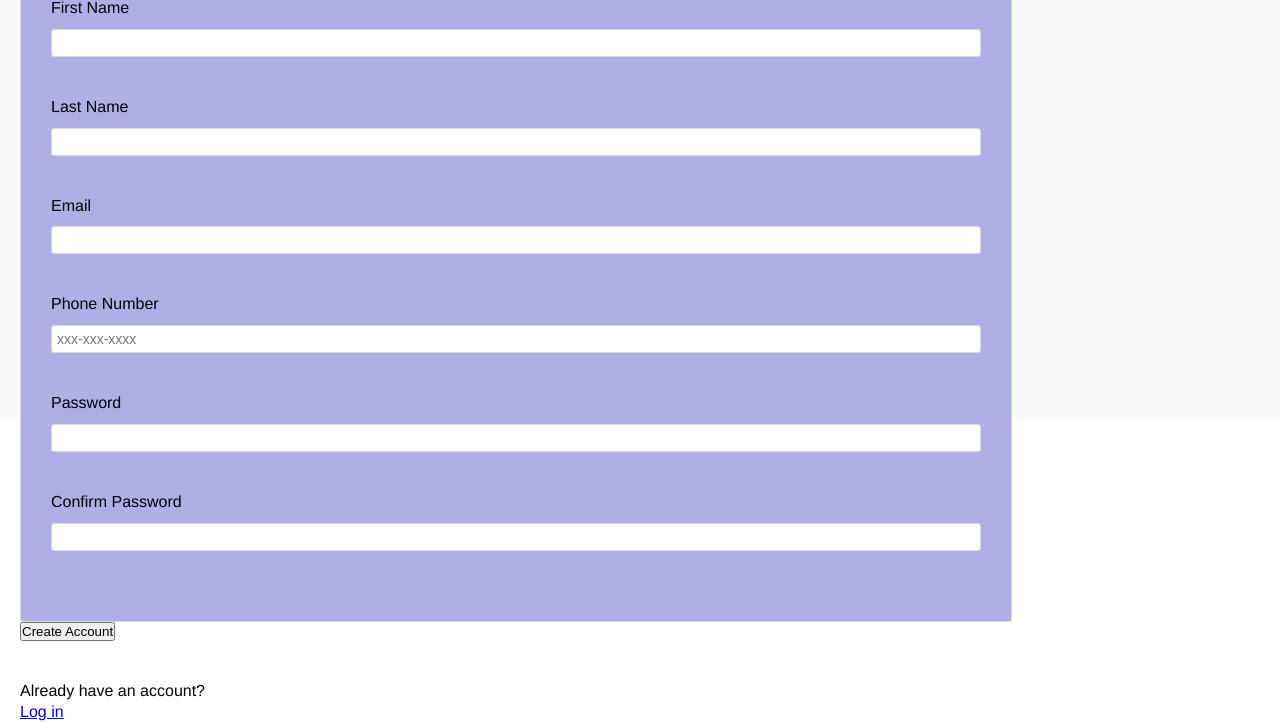
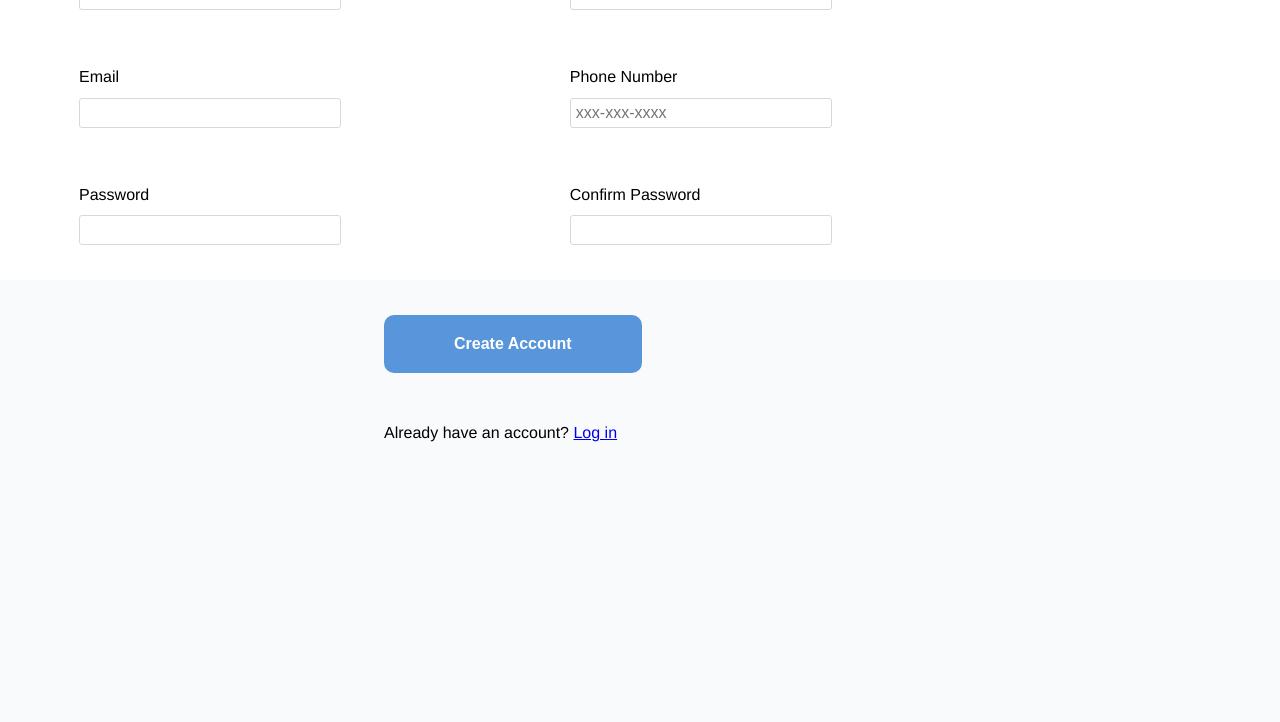
Before and after one commit to looonnng/odin-sign-up-form, a plain HTML site: page index.html in a window 1280 px wide. Shown: the part 481-1203 px from the top of the page. After the commit the page ends 960 px from the top, so only its background shows below. Drawn offline with Linux system fonts and the light colour scheme.

Commit message:
Added form validation styling Added button styling Styled desktop ui with flex-wrap

```diff
--- a/index.html
+++ b/index.html
@@ -15,11 +15,18 @@
       <h1>Sign up <em>now</em> to get started.</h1>
 
       <h1 class="login-intro">You <em>know</em> you want to.</h1>
+      <div class="form-wrapper">
+        <h1>Let's do this!</h1>
         <form id="login-form" class="login-form">
-        <h1>Let's do this!</h1>
           <div class="form-control">
             <label for="first-name">First Name</label>
-          <input id="first-name" type="text" name="first-name" required />
+            <input
+              id="first-name"
+              type="text"
+              name="first-name"
+              placeholder=" "
+              required
+            />
           </div>
           <div class="form-control">
             <label for="last-name">Last Name</label>
@@ -28,12 +35,20 @@
               type="text"
               name="last-name"
               value=""
+              placeholder=" "
               required
             />
           </div>
           <div class="form-control">
             <label for="mail">Email</label>
-          <input id="mail" type="email" name="email" value="" required />
+            <input
+              id="mail"
+              type="email"
+              name="email"
+              value=""
+              placeholder=" "
+              required
+            />
           </div>
           <div class="form-control">
             <label for="phone-number">Phone Number</label>
@@ -48,7 +63,13 @@
           </div>
           <div class="form-control">
             <label for="pwd">Password</label>
-          <input id="pwd" type="password" name="password" required />
+            <input
+              id="pwd"
+              type="password"
+              name="password"
+              placeholder=" "
+              required
+            />
           </div>
           <div class="form-control">
             <label for="password-confirm">Confirm Password</label>
@@ -56,10 +77,12 @@
               id="password-confirm"
               type="password"
               name="password-confirm"
+              placeholder=" "
               required
             />
           </div>
         </form>
+      </div>
 
       <div class="form-control">
         <button type="submit" form="login-form">Create Account</button>
--- a/styles.css
+++ b/styles.css
@@ -1,23 +1,35 @@
 * {
   margin: 0;
   padding: 0;
+}
+
+html,
+body {
   box-sizing: border-box;
+  width: 100%;
+  height: 100vh;
+  background-color: rgb(249, 250, 251);
 }
 
 .right-side {
   font-family: Helvetica, Arial, sans-serif;
-  font-size: 16px;
+  font-size: 1rem;
   line-height: 1.3;
-  background-color: #f9fafb;
 
-  width: 100%;
-  height: 100vh;
   margin-top: 100px;
-  padding: 20px;
 
   display: flex;
   flex-direction: column;
-  align-items: flex-start;
+  align-items: center;
+}
+
+.form-wrapper {
+  background-color: #ffffff;
+  width: 100%;
+}
+
+.right-side h1 {
+  text-align: center;
 }
 
 .login-intro {
@@ -25,12 +37,12 @@
 }
 
 .login-form {
-  background-color: rgb(175, 175, 230);
   border: 1px solid #d6d9dc;
   border-radius: 3px;
 
   width: 80%;
-  padding: 30px;
+  margin: 0 auto;
+  border: none;
 }
 
 .login-form h1 {
@@ -39,35 +51,56 @@
 
 .form-control {
   margin-bottom: 40px;
-  display: flex;
+  /*   display: flex;
   flex-direction: column;
   justify-content: flex-start;
-  flex-wrap: wrap;
+  flex-wrap: wrap; */
 }
 
-.form-control input[type] {
+.form-control input {
   background-color: #ffffff;
   border: 1px solid #d6d9dc;
   border-radius: 3px;
   width: 100%;
   padding: 5px;
-  font-size: 14px;
+  font-size: 1rem;
 }
 
 .form-control label {
+  font-size: 1rem;
   margin-bottom: 10px;
+  display: block;
 }
 
-input:focus:invalid {
-  box-shadow: 0 0 5px 1px red;
+.form-control button {
+  font-size: 1rem;
+  font-weight: bold;
+
+  color: #ffffff;
+  background-color: #5995da;
+
+  margin-top: 20px;
+  border: none;
+  border-radius: 10px;
+
+  padding: 20px 70px;
+  cursor: pointer;
 }
 
-input:valid {
-  box-shadow: none;
+.form-control button:hover {
+  background-color: #76aeed;
 }
 
-input:invalid {
-  box-shadow: none;
+.form-control button:active {
+  background-color: #407fc7;
+}
+
+input:not(:focus):not(:placeholder-shown):invalid {
+  border-color: red;
+}
+
+input:not(:focus):not(:placeholder-shown):valid {
+  border-color: green;
 }
 
 /*
@@ -82,10 +115,51 @@ input:invalid {
 
 /* Tablet Styles */
 @media only screen and (min-width: 401px) and (max-width: 960px) {
-  .right-side {
+  .form-control input {
+    height: initial;
+  }
+  .form-control {
+    flex-direction: row;
+    align-items: flex-start; /* To avoid stretching */
+    margin-bottom: 20px;
+  }
+  .form-control label {
+    width: 250px;
+    margin-top: 7px;
+    padding-right: 20px;
   }
 }
 
 /* Desktop Styles */
 @media only screen and (min-width: 961px) {
+  .login-form {
+    display: flex;
+    flex-wrap: wrap;
+    width: 100%;
+    max-width: 90%;
+  }
+
+  .form-control {
+    position: relative;
+    min-height: 1px;
+    padding: 15px;
+    width: 50%;
+    flex: 0 0 100%;
+    max-width: 40%;
+  }
+
+  .form-control input {
+    width: 250px;
+    height: initial;
+  }
+  .form-control {
+    flex-direction: row;
+    align-items: flex-start; /* To avoid stretching */
+    margin-bottom: 20px;
+  }
+  .form-control label {
+    width: 250px;
+    margin-top: 7px;
+    padding-right: 20px;
+  }
 }
```
Lines whose indentation alone changed are shown as unchanged.
